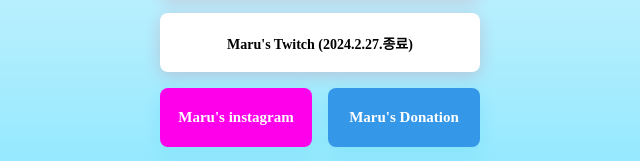
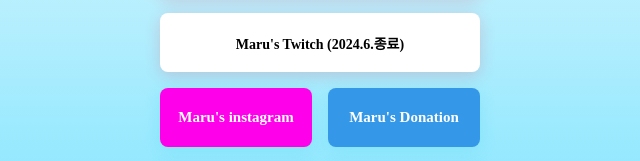
Before and after one commit to marulago/maru.youtube, a plain HTML site: page index.html in a window 1280 px wide. Shown: the part 316-477 px from the top of the page, 320-960 px from the left. Drawn offline with Linux system fonts and the light colour scheme; a web font is replaced by a local one.

Commit message:
index.html

```diff
--- a/index.html
+++ b/index.html
@@ -106,7 +106,7 @@
         <h1 class="main">마루[Maru]</h1>
         <p class="sub">한 중학생이 운영하는 하나의 페이지.</p>
         <a class="bigbutton"target="_blank" href="https://www.youtube.com/@maru.youtube">Maru's Youtube</a>
-        <a class="bigbutton"target="_blank" href="https://www.twitch.tv/marulago_">Maru's Twitch (2024.2.27.종료)</a>
+        <a class="bigbutton"target="_blank" href="https://www.twitch.tv/marulago_">Maru's Twitch (2024.6.종료)</a>
         <div class="buttons">
             <a class="dding" target="_blank" href="https://www.instagram.com/maru.youtube/">Maru's instagram</a>
             <a class="online"target="_blank" href="https://toon.at/donate/638130702491078659">Maru's Donation</a>
```
